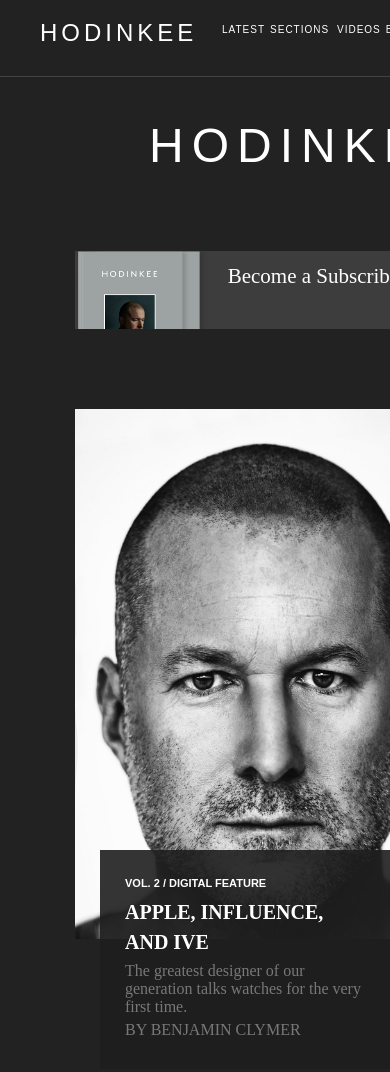
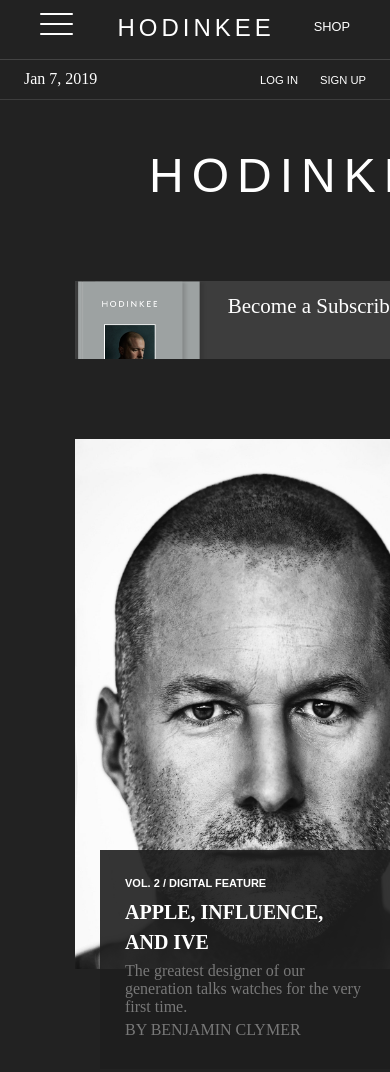
Before and after one commit to Fungible123/Project_Hodinkee, a plain HTML site: page index.html in a window 390 px wide. Shown: the top 1072 px of the page. Drawn offline with nearby package versions, Linux system fonts and the light colour scheme.

Commit message:
finished the navigation responsiveness but still need to add the menu items to hamburger menu

```diff
--- a/css/style.css
+++ b/css/style.css
@@ -97,8 +97,6 @@
 a.header {
 	text-decoration: none;
 	height: 33px;
-}
-a.header h1 {
 	padding: 0;
 	margin-top: 25px;
 	font-size: 1.8rem;
@@ -784,6 +782,18 @@
 	color: var(--grey);
 }
 
+.button-container {
+	display: none;
+}
+
+.shop-link {
+	display: none;
+}
+
+.mobile-info-bar {
+	display: none;
+}
+
 /* Media Queries to make the page responsive */
 
 @media screen and (max-width: 1132px) {
@@ -819,8 +829,10 @@
 	.navigation-container {
 		margin: 0;
 	}
-	a.header h1 {
+	a.header {
 		font-size: 1.5rem;
+		width: 155px;
+		margin-right: 0;
 	}
 	.btn-nav {
 		line-height: .5rem;
@@ -836,3 +848,155 @@
 		letter-spacing: .10em;
 	}
 }
+
+@media screen and (max-width: 860px) {
+	.navigation {
+		width: 100%;
+		min-height: 60px;
+	}
+
+	.navigation-container {
+		display: grid;
+		grid-template-columns: repeat(3, 1fr);
+	}
+
+/* Hamburger Button */
+	.button-container {
+		display: block;
+		align-self: center;
+	}
+  	.hamburger {
+		display: inline-block;
+		cursor: pointer;
+		transition-property: opacity, filter;
+		transition-duration: 0.15s;
+		transition-timing-function: linear;
+		background-color: transparent;
+		border: 0;
+		margin: 0;
+		padding: 0;
+		overflow: visible;
+	}
+	.hamburger:hover {
+		opacity: 0.7;
+	}
+	.hamburger.is-active:hover {
+		opacity: 0.7;
+	}
+	.hamburger.is-active .hamburger-inner,
+	.hamburger.is-active .hamburger-inner::before,
+	.hamburger.is-active .hamburger-inner::after {
+		background-color: var(--primary);
+	}
+
+	.hamburger-box {
+		width: 40px;
+		height: 24px;
+		display: inline-block;
+		position: relative;
+	}
+
+	.hamburger-inner {
+		display: block;
+		top: 50%;
+		margin-top: -2px;
+	}
+	.hamburger-inner, .hamburger-inner::before, .hamburger-inner::after {
+		width: 33px;
+		height: 2px;
+		background-color: var(--primary);
+		border-radius: 4px;
+		position: absolute;
+		transition-property: transform;
+		transition-duration: 0.15s;
+		transition-timing-function: ease;
+	}
+	.hamburger-inner::before, .hamburger-inner::after {
+		content: "";
+		display: block;
+	}
+	.hamburger-inner::before {
+		top: -10px;
+	}
+	.hamburger-inner::after {
+		bottom: -10px;
+	}
+
+	/* Squeeze */
+
+	.hamburger--squeeze .hamburger-inner {
+		transition-duration: 0.075s;
+		transition-timing-function: cubic-bezier(0.55, 0.055, 0.675, 0.19);
+	}
+	.hamburger--squeeze .hamburger-inner::before {
+		transition: top 0.075s 0.12s ease, opacity 0.075s ease;
+	}
+	.hamburger--squeeze .hamburger-inner::after {
+		transition: bottom 0.075s 0.12s ease, transform 0.075s cubic-bezier(0.55, 0.055, 0.675, 0.19);
+	}
+	.hamburger--squeeze.is-active .hamburger-inner {
+		transform: rotate(45deg);
+		transition-delay: 0.12s;
+		transition-timing-function: cubic-bezier(0.215, 0.61, 0.355, 1);
+	}
+	.hamburger--squeeze.is-active .hamburger-inner::before {
+		top: 0;
+		opacity: 0;
+		transition: top 0.075s ease, opacity 0.075s 0.12s ease;
+	}
+	.hamburger--squeeze.is-active .hamburger-inner::after {
+		bottom: 0;
+		transform: rotate(-90deg);
+		transition: bottom 0.075s ease, transform 0.075s 0.12s cubic-bezier(0.215, 0.61, 0.355, 1);
+	}
+
+	a.header {
+		margin-top: 20px;
+		justify-self: center;
+	}
+
+	.nav-options {
+		display: none;
+	}
+
+	.btn-nav {
+		display: none;
+	}
+
+	.shop-link {
+		display: block;
+		text-decoration: none;
+		color: var(--primary);
+		text-transform: uppercase;
+		font-size: 0.8em;
+		justify-self: end;
+		align-self: center;
+	}
+
+	.mobile-info-bar {
+		display: block;
+		position: relative;
+		top: 70px;
+		width: 100%;
+		height: 30px;
+		padding: 0 24px;
+		border-bottom: 1px solid var(--darkgray);
+	}
+
+	.date {
+		float: left;
+	}
+
+	.mobile-info-member {
+		float: right;
+	}
+
+	.mobile-info-member a{
+		text-decoration: none;
+		color: var(--primary);
+		font-family: 'BrownPro Web Regular', sans-serif;
+		text-transform: uppercase;
+		font-size: .7em;
+		margin-left: 18px;
+	}
+}
--- a/index.html
+++ b/index.html
@@ -15,7 +15,16 @@
 		<!-- Navigation -->
 		<nav class="navigation">
 			<div class="navigation-container">
-				<a href="#" class="header"><h1>HODINKEE</h1></a>
+
+				<div class="button-container">
+					<button class="hamburger hamburger--squeeze" type="button">
+						<span class="hamburger-box">
+							<span class="hamburger-inner"></span>
+						</span>
+					</button>
+				</div>
+
+				<a href="#" class="header">HODINKEE</a>
 				<ul class="nav-options">
 					<li><a href="#">LATEST</a></li>
 					<li id="sections"><a href="#">SECTIONS<i class="fas fa-angle-down"></i></a></li>
@@ -140,12 +149,23 @@
 						</div>
 					</li>
 				</ul>
+
+				<a href="#" class="shop-link">Shop</a>
+
 				<div class="btn-nav">
 					<a href="#" class="nav">LOG IN</a>
 					<a href="#" class="nav">SIGN UP</a>
 				</div>
 			</div>
 		</nav>
+
+		<div class="mobile-info-bar">
+			<div class="date"><span>Jan 7, 2019</span></div>
+			<div class="mobile-info-member">
+			  <a href="#">Log In</a>
+			  <a href="#">Sign Up</a>
+			</div>
+		</div>
 
 		<!-- Header -->
 		<div class="main-header">
--- a/js/script.js
+++ b/js/script.js
@@ -129,3 +129,16 @@
         cssEase: 'linear'
     });
 });
+
+// Hamburger button
+
+const hamburgerButton = () => {
+    const burger = document.querySelector('.hamburger-box');
+
+    burger.addEventListener('click', () => {
+        const patty = document.querySelector('.hamburger');
+        patty.classList.toggle('is-active');
+    });
+}
+
+hamburgerButton();
```
